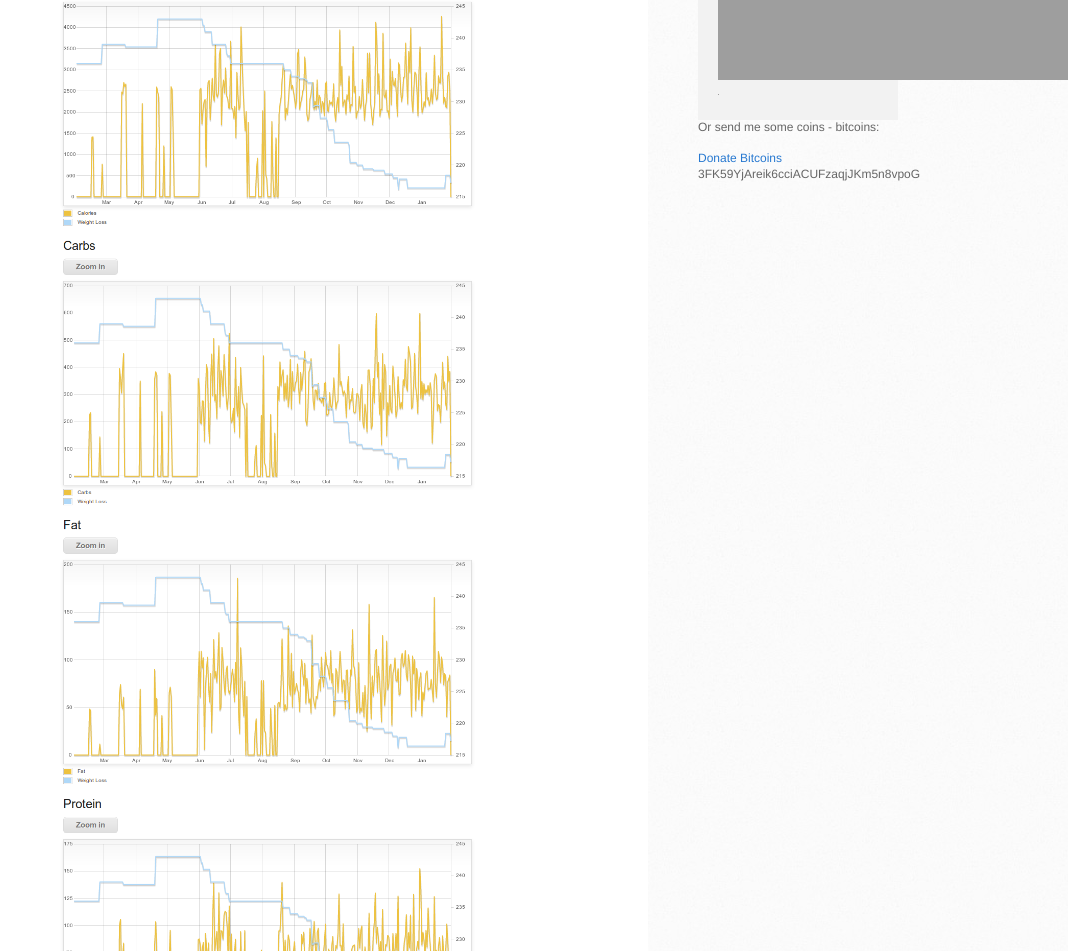
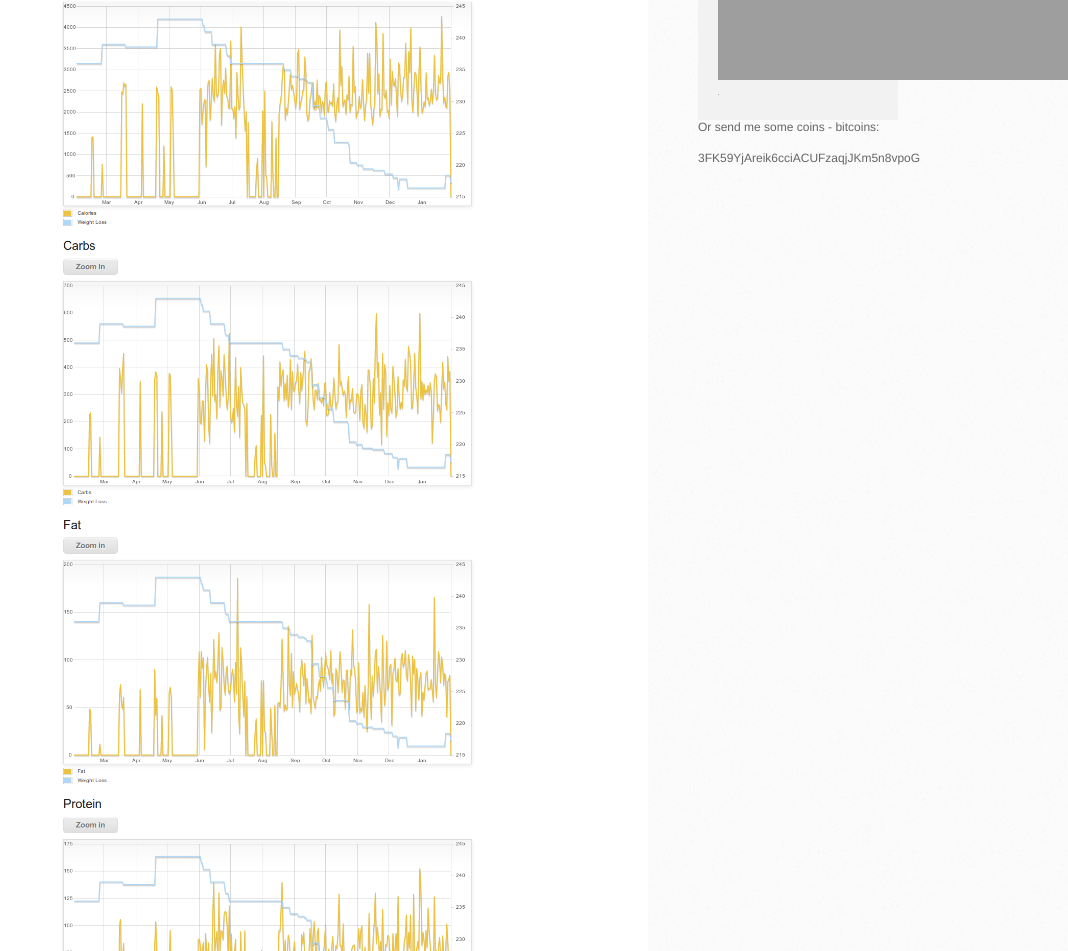
Before and after one commit to stevenirby/myfitnesspal-reports, a plain HTML site: page index.html in a window 1280 px wide. Shown: the part 821-1772 px from the top of the page, without its empty margins (212-1280 px from the left). Drawn offline with Linux system fonts and the light colour scheme; grey boxes are pictures that could not be loaded.

Commit message:
Update index.html

```diff
--- a/index.html
+++ b/index.html
@@ -66,12 +66,6 @@ detailed report. Zoom into graphs and see what works while you lost weight.
 
 Or send me some coins - bitcoins:
 <br/><br/>
-<a class="coinbase-button" data-code="4d41a703edb17cc858e0f3af754d381c"
-  data-button-style="donation_small"
-  href="https://coinbase.com/checkouts/4d41a703edb17cc858e0f3af754d381c">Donate
-  Bitcoins</a><script src="https://coinbase.com/assets/button.js"
-  type="text/javascript"></script>
-<br/>
 3FK59YjAreik6cciACUFzaqjJKm5n8vpoG
 
 <br/> <br/>
```
